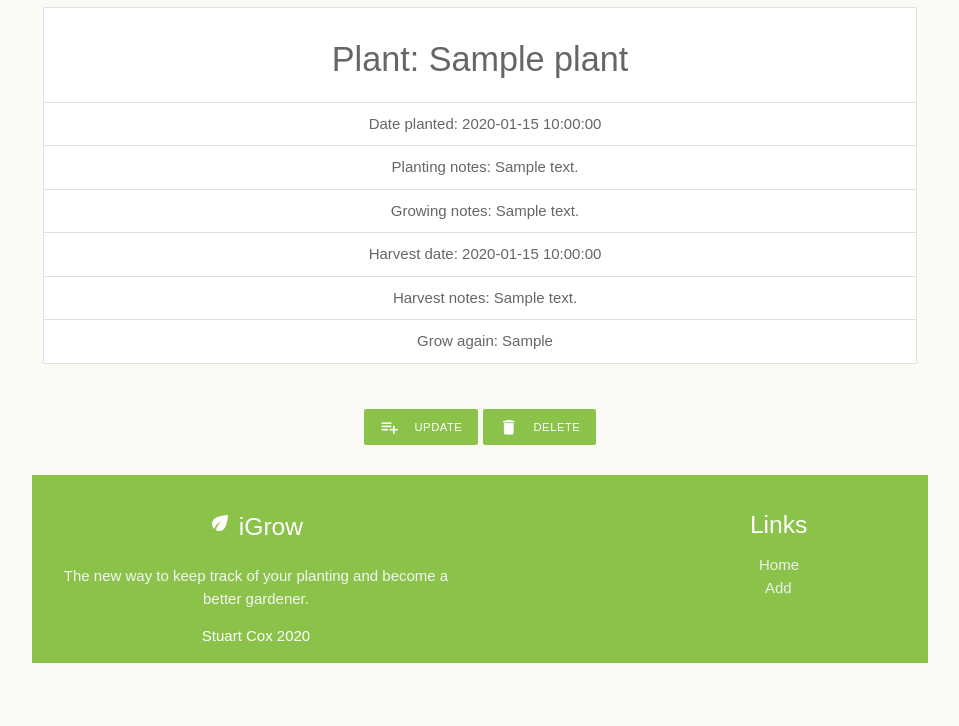
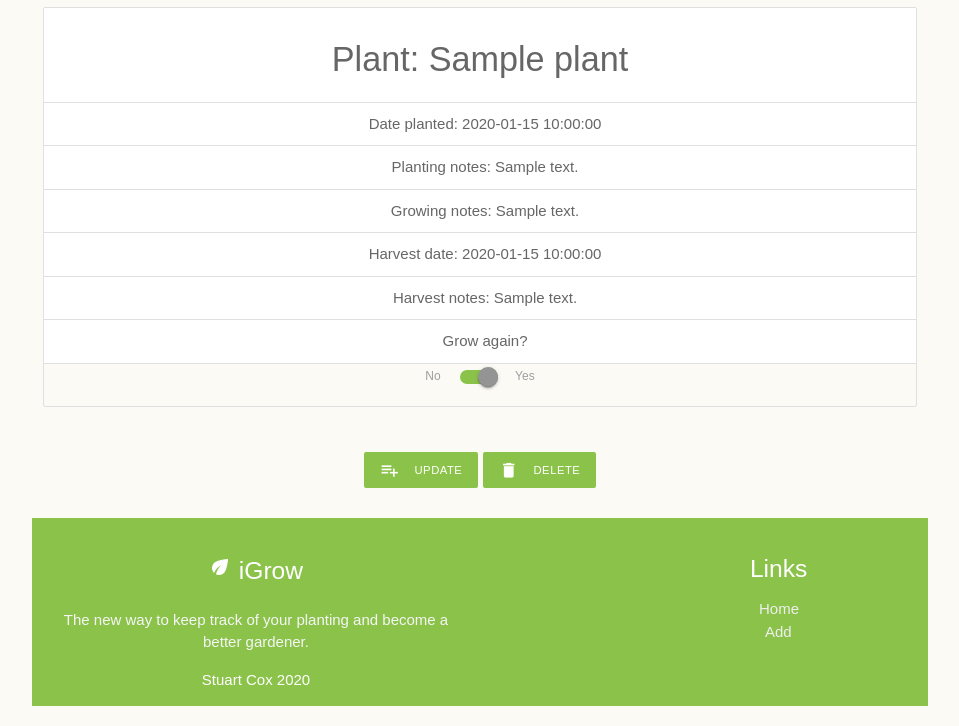
Before and after one commit to StuartCox3107/iGrow, a Flask app: template templates/read.html in a window 1280 px wide. Shown: the part 634-1360 px from the top of the page, without its empty margins (160-1119 px from the left). Before the commit the page ends 1297 px from the top, so only its background shows below. Run offline with Flask 2, Linux system fonts and the light colour scheme; the template is opened without the code that fills it: most values are stand-ins (such as "Sample title", 1, 10 or a date in 2020); some libraries are stand-ins or nearby versions; some web fonts are replaced.

Commit message:
read.html page updated to include button for grow_again

```diff
--- a/templates/read.html
+++ b/templates/read.html
@@ -32,7 +32,21 @@
         <li class="collection-item">Growing notes: {{plant.grow_notes | capitalize}}</li>
         <li class="collection-item">Harvest date: {{plant.harvest_date}}</li>
         <li class="collection-item">Harvest notes: {{plant.plant_notes | capitalize}}</li>
-        <li class="collection-item">Grow again: {{plant.grow_again}}</li>
+        <li class="collection-item">Grow again?</li>
+        <div class="row">
+      <div class="switch">
+        <label>
+        No
+            {% if plant.grow_again %}
+                <input id="grow_again" name="grow_again" disabled type="checkbox" checked/>
+            {% else %}
+                <input id="grow_again" name="grow_again" disabled type="checkbox"/>
+            {% endif %}
+          <span class="lever light-green"></span>
+          Yes
+        </label>
+      </div>
+    </div>
       </ul>
   </div>
 </div>
```
